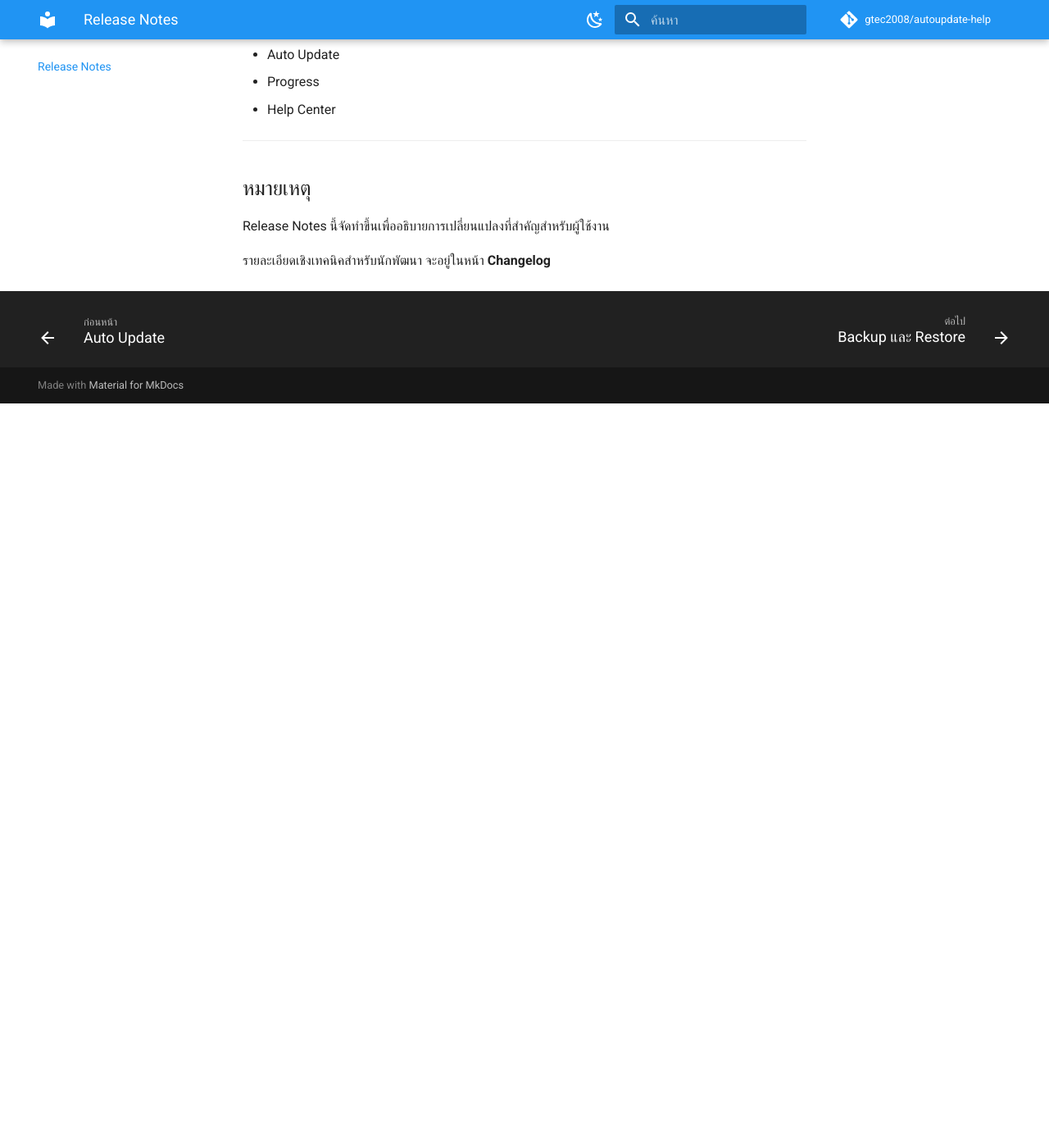
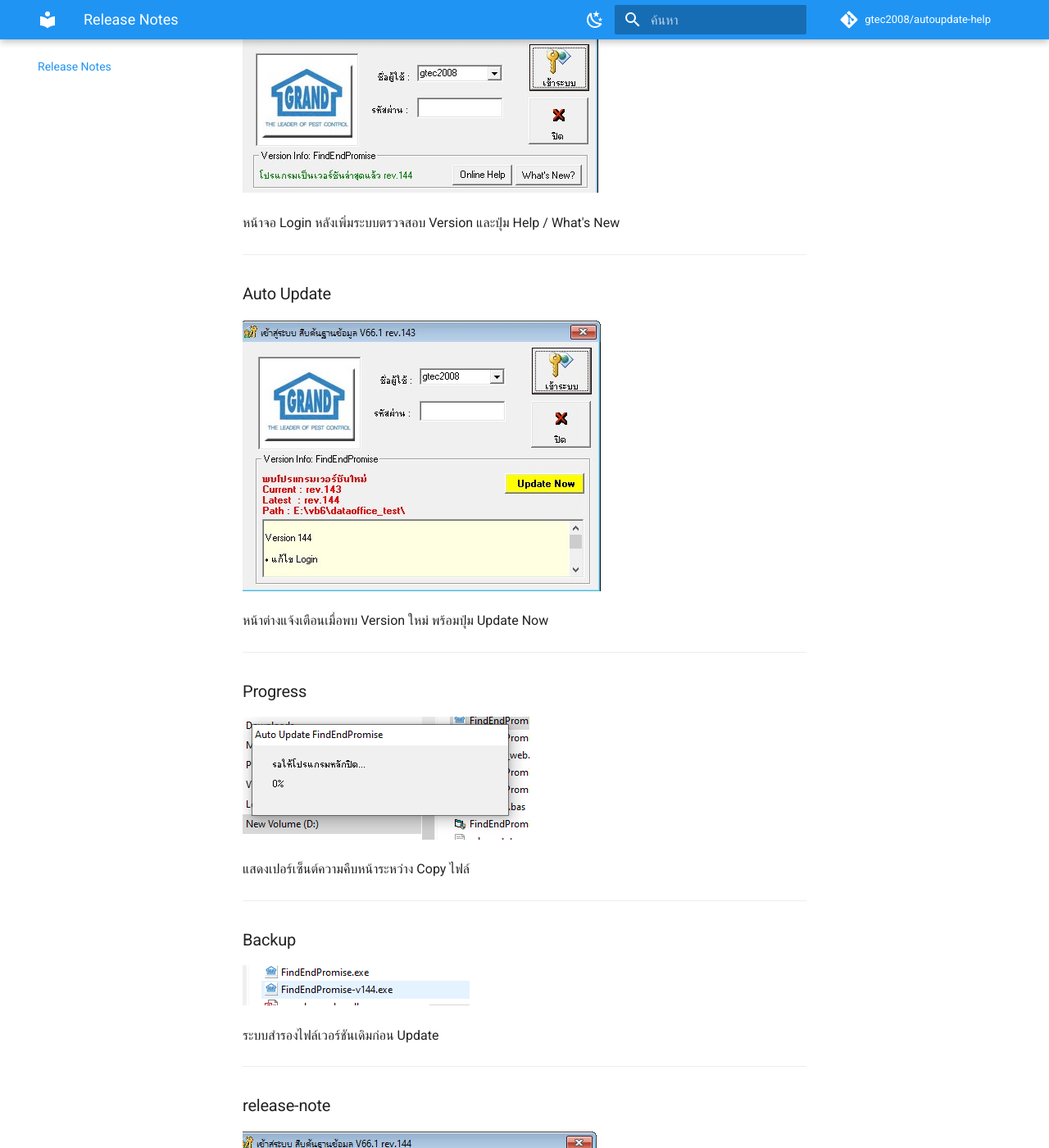
Before and after one commit to gtec2008/FindEndPromiseDocs, an MkDocs documentation site: the page built from docs/release-notes.md, in a window 1280 px wide and 1400 px high, scrolled down 2697 px. Shown: the whole window at 82% size. Built offline with MkDocs 1.6.1 and Material for MkDocs 9.7.7, drawn with Linux system fonts in a browser that asks for light colours; comment, search, counter and statistics services are not loaded; before the commit the page ends 3189 px from its top, so only the background shows below that; some of the changed text lies outside the part shown.

Commit message:
ืrelease note add picture

```diff
--- a/docs/release-notes.md
+++ b/docs/release-notes.md
@@ -95,14 +95,46 @@ FindEndPromise-v143.exe
 
 ---
 
+
 ## 📷 Screenshots
 
-> (จะเพิ่มภาพหน้าจอในภายหลัง)
+### Login
 
-- Login
-- Auto Update
-- Progress
-- Help Center
+![Login](images/login-screen.png)
+
+หน้าจอ Login หลังเพิ่มระบบตรวจสอบ Version และปุ่ม Help / What's New
+
+---
+
+### Auto Update
+
+![Auto Update](images/update-dialog.png)
+
+หน้าต่างแจ้งเตือนเมื่อพบ Version ใหม่ พร้อมปุ่ม Update Now
+
+---
+
+### Progress
+
+![Progress](images/update-progress.png)
+
+แสดงเปอร์เซ็นต์ความคืบหน้าระหว่าง Copy ไฟล์
+
+---
+
+### Backup
+
+![Backup](images/backup-version.png)
+
+ระบบสำรองไฟล์เวอร์ชันเดิมก่อน Update
+
+---
+
+### release-note
+
+![release-note](images/release-note.png)
+
+Online Help  คู่มือการใช้งาน / What's new มีอะไรใหม่ใน version ที่กำลังอัพเดทนี้
 
 ---
 
```
Also changed, not shown: docs/images/backup-version.png (added), docs/images/backup.png (deleted), docs/images/login-screen.png (added), docs/images/login.png (deleted), docs/images/progress.png (deleted), docs/images/release-note.png, docs/images/update-dialog.png (added), docs/images/update-progress.png (added), docs/images/update.png (deleted).
